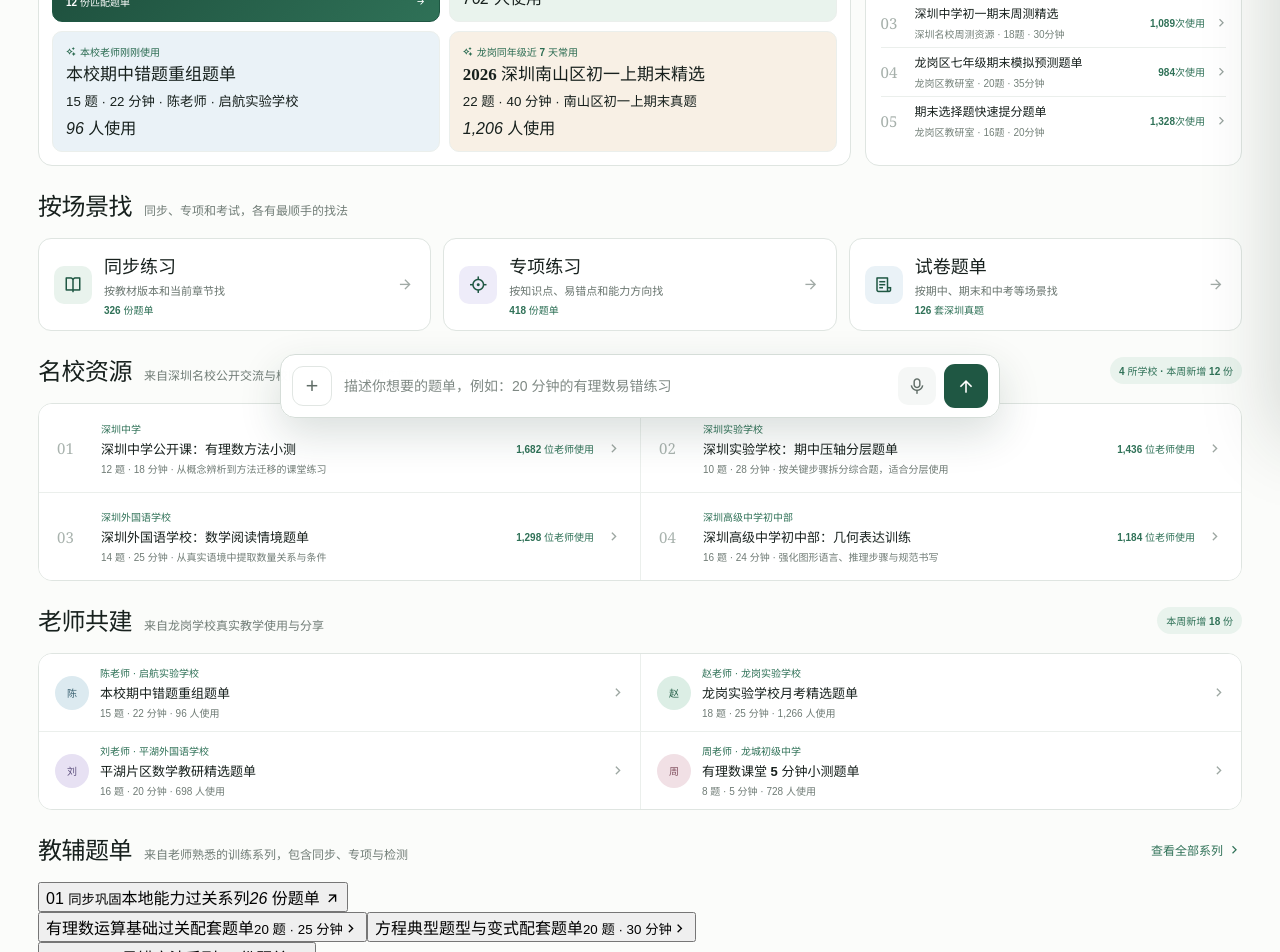
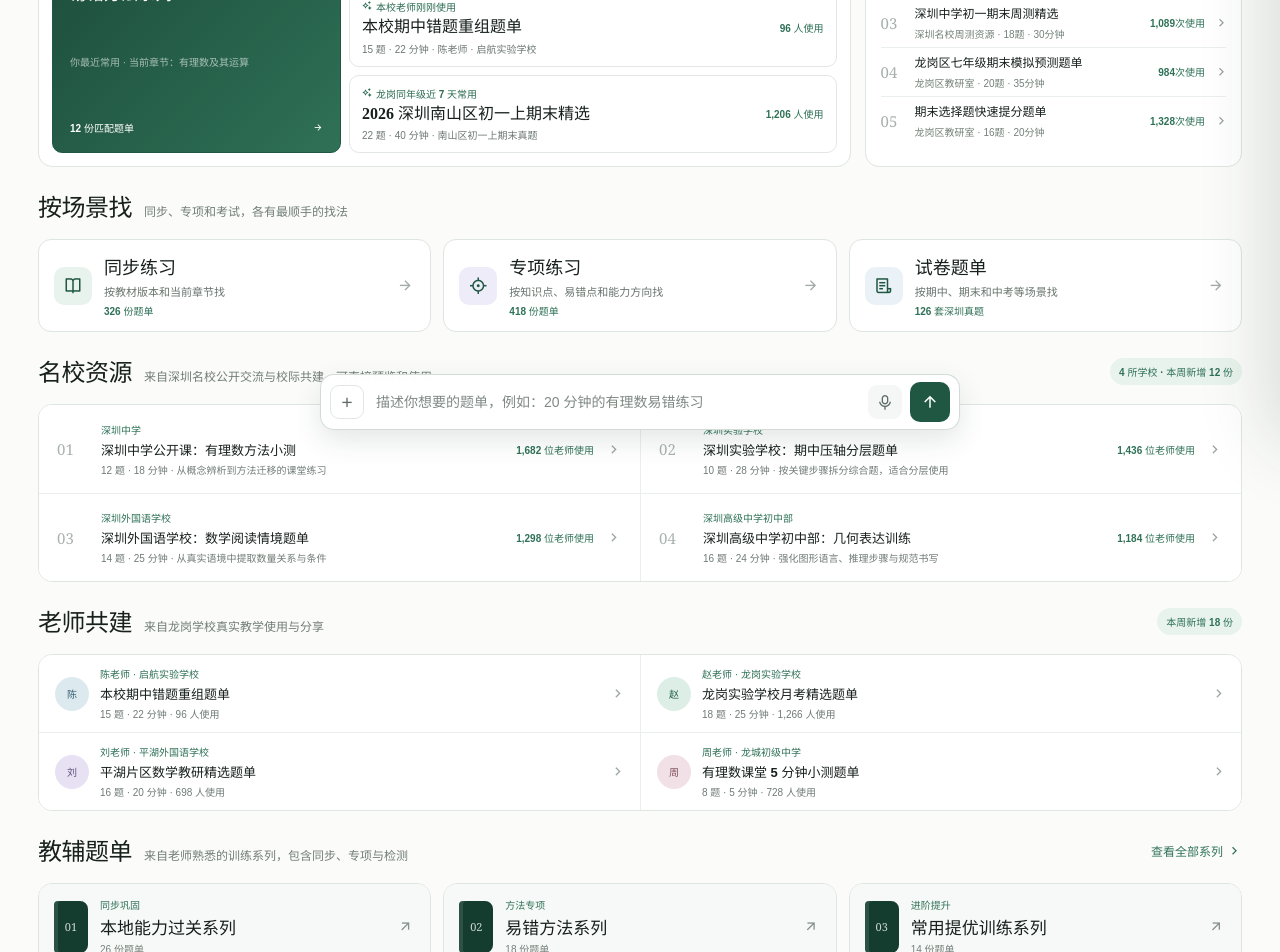
Before and after one commit to djxky/feixiang-question-bank-demo, a website built with Vite: page index.html in a window 1280 px wide. Shown: the part 360-1312 px from the top of the page. Built offline with nearby package versions, Linux system fonts and the light colour scheme.

Commit message:
Refine homepage rhythm and series shelves

```diff
--- a/styles.css
+++ b/styles.css
@@ -1013,3 +1013,269 @@ h1 {
     font-size: 11px;
   }
 }
+
+/* Refined home rhythm: one focal recommendation, quiet series shelves, varied feed */
+.personalized-grid {
+  grid-template-columns: minmax(210px, .8fr) minmax(0, 1.35fr);
+  grid-template-rows: repeat(3, minmax(64px, 1fr));
+  gap: 8px;
+}
+.continue-series-card {
+  grid-row: 1 / 4;
+  min-height: 0;
+  padding: 17px;
+}
+.recommend-card {
+  min-height: 0;
+  display: grid;
+  grid-template-columns: minmax(0, 1fr) auto;
+  grid-template-areas:
+    "reason usage"
+    "title usage"
+    "brief usage";
+  align-content: center;
+  gap: 3px 15px;
+  padding: 10px 12px;
+  border-color: #e2e7e4;
+  background: #f7f9f8;
+}
+.recommend-card:nth-child(3),
+.recommend-card:nth-child(4) {
+  background: #fff;
+}
+.recommend-card .recommend-reason {
+  grid-area: reason;
+}
+.recommend-card > strong {
+  grid-area: title;
+  font-size: 16px;
+}
+.recommend-brief {
+  grid-area: brief;
+  overflow: hidden;
+  color: #6c7872;
+  font-size: 10px;
+  text-overflow: ellipsis;
+  white-space: nowrap;
+}
+.recommend-usage {
+  grid-area: usage;
+  align-self: center;
+  color: var(--green-800);
+  font-size: 10px;
+  font-style: normal;
+  font-weight: 650;
+  white-space: nowrap;
+}
+
+.series-library-grid {
+  display: grid;
+  grid-template-columns: repeat(3, minmax(0, 1fr));
+  gap: 12px;
+}
+.series-library-card {
+  overflow: hidden;
+  border: 1px solid var(--line);
+  border-radius: 14px;
+  background: #fff;
+}
+.series-library-heading {
+  width: 100%;
+  min-height: 84px;
+  display: grid;
+  grid-template-columns: 34px minmax(0,1fr) 18px;
+  align-items: center;
+  gap: 12px;
+  padding: 13px 15px;
+  color: inherit;
+  text-align: left;
+  border: 0;
+  border-bottom: 1px solid var(--line-soft);
+  background: #f7f9f8;
+}
+.series-library-heading:hover {
+  background: #f2f6f3;
+}
+.series-spine {
+  width: 34px;
+  height: 52px;
+  display: grid;
+  place-items: center;
+  color: rgba(255,255,255,.78);
+  font-family: Georgia, serif;
+  font-size: 11px;
+  border-radius: 4px 8px 8px 4px;
+  background: var(--green-950);
+  box-shadow: inset 4px 0 rgba(255,255,255,.1);
+}
+.series-library-heading > span:nth-child(2) {
+  min-width: 0;
+  display: grid;
+  gap: 2px;
+}
+.series-library-heading small {
+  color: var(--green-800);
+  font-size: 10px;
+}
+.series-library-heading b {
+  overflow: hidden;
+  font-family: "STSong", "Songti SC", serif;
+  font-size: 17px;
+  font-weight: 600;
+  text-overflow: ellipsis;
+  white-space: nowrap;
+}
+.series-library-heading em {
+  color: #75817b;
+  font-size: 10px;
+  font-style: normal;
+}
+.series-library-heading > i {
+  color: #87928d;
+  font-size: 16px;
+}
+.series-library-topics {
+  padding: 4px 15px 6px;
+}
+.series-library-topics button {
+  width: 100%;
+  min-height: 52px;
+  display: grid;
+  grid-template-columns: minmax(0,1fr) auto 14px;
+  align-items: center;
+  gap: 9px;
+  padding: 7px 0;
+  color: inherit;
+  text-align: left;
+  border: 0;
+  border-top: 1px solid var(--line-soft);
+  background: transparent;
+}
+.series-library-topics button:first-child {
+  border-top: 0;
+}
+.series-library-topics button:hover span {
+  color: var(--green-800);
+}
+.series-library-topics span {
+  overflow: hidden;
+  font-size: 12px;
+  font-weight: 650;
+  text-overflow: ellipsis;
+  white-space: nowrap;
+}
+.series-library-topics small {
+  color: #748079;
+  font-size: 9px;
+  white-space: nowrap;
+}
+.series-library-topics i {
+  color: #a0aaa5;
+}
+
+.endless-compact-grid {
+  display: grid;
+  grid-template-columns: 1fr 1fr;
+  overflow: hidden;
+  border: 1px solid var(--line);
+  border-radius: 14px;
+  background: #fff;
+}
+.endless-compact-grid .compact-row {
+  min-height: 64px;
+  padding: 8px 15px;
+}
+.endless-compact-grid .compact-row:nth-child(even) {
+  border-left: 1px solid var(--line-soft);
+}
+.endless-compact-grid .compact-row:nth-child(-n+2) {
+  border-top: 0;
+}
+.endless-compact-grid .compact-main b {
+  font-size: 12px;
+}
+.endless-compact-grid .compact-main small,
+.endless-compact-grid .compact-row strong {
+  font-size: 10px;
+}
+.endless-tile {
+  min-height: 150px;
+  background: #fff;
+}
+.endless-tile:nth-child(4n+2),
+.endless-tile:nth-child(4n+3),
+.endless-tile:nth-child(4n+4) {
+  background: #fff;
+}
+.endless-tile:nth-child(odd) {
+  background: #f7f9f8;
+}
+.endless-tile > span {
+  color: #456756;
+  font-size: 10px;
+  background: #edf4f0;
+}
+.endless-tile h3 {
+  font-size: 19px;
+}
+.endless-tile p,
+.endless-tile small,
+.endless-tile strong {
+  font-size: 10px;
+}
+
+.ai-dock {
+  bottom: 10px;
+  width: min(640px, calc(100vw - 36px));
+  min-height: 56px;
+  grid-template-columns: 34px minmax(0,1fr) 34px 40px;
+  padding: 7px 9px;
+  border-color: rgba(207,216,211,.9);
+  border-radius: 14px;
+  box-shadow: 0 10px 28px rgba(26,57,43,.12);
+}
+.ai-dock:hover {
+  box-shadow: 0 12px 34px rgba(26,57,43,.15);
+}
+.ai-dock-icon,
+.ai-voice-button {
+  width: 34px;
+  height: 34px;
+  font-size: 16px;
+  border-radius: 9px;
+}
+.ai-dock-action {
+  width: 40px;
+  height: 40px;
+  font-size: 18px;
+  border-radius: 10px;
+}
+
+@media (max-width: 900px) {
+  .series-library-grid {
+    grid-template-columns: 1fr;
+  }
+}
+
+@media (max-width: 600px) {
+  .personalized-grid {
+    grid-template-columns: 1fr;
+    grid-template-rows: auto;
+  }
+  .continue-series-card {
+    grid-row: auto;
+    min-height: 128px;
+  }
+  .recommend-card {
+    min-height: 76px;
+  }
+  .endless-compact-grid {
+    grid-template-columns: 1fr;
+  }
+  .endless-compact-grid .compact-row:nth-child(even) {
+    border-left: 0;
+  }
+  .endless-compact-grid .compact-row:nth-child(2) {
+    border-top: 1px solid var(--line-soft);
+  }
+}
```
